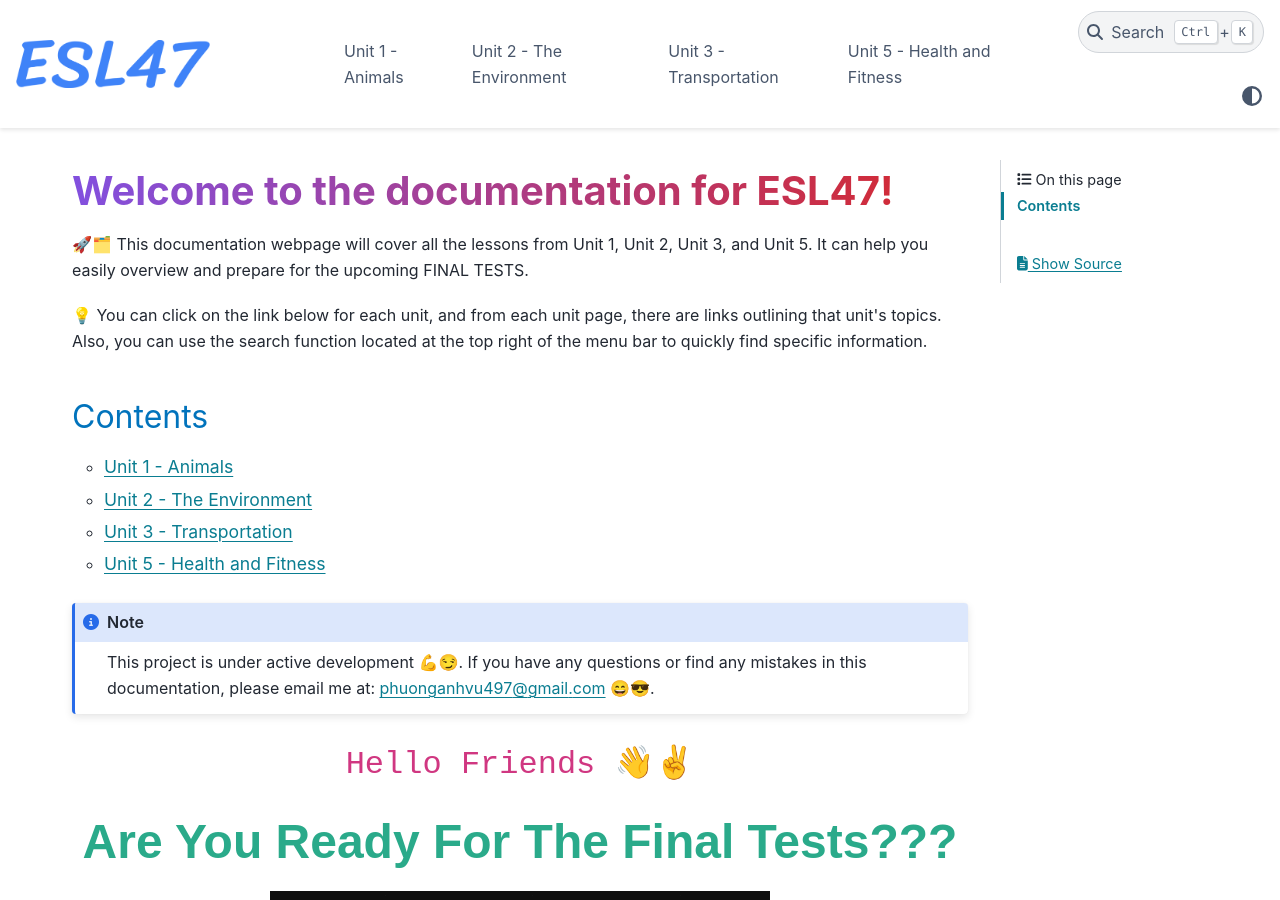
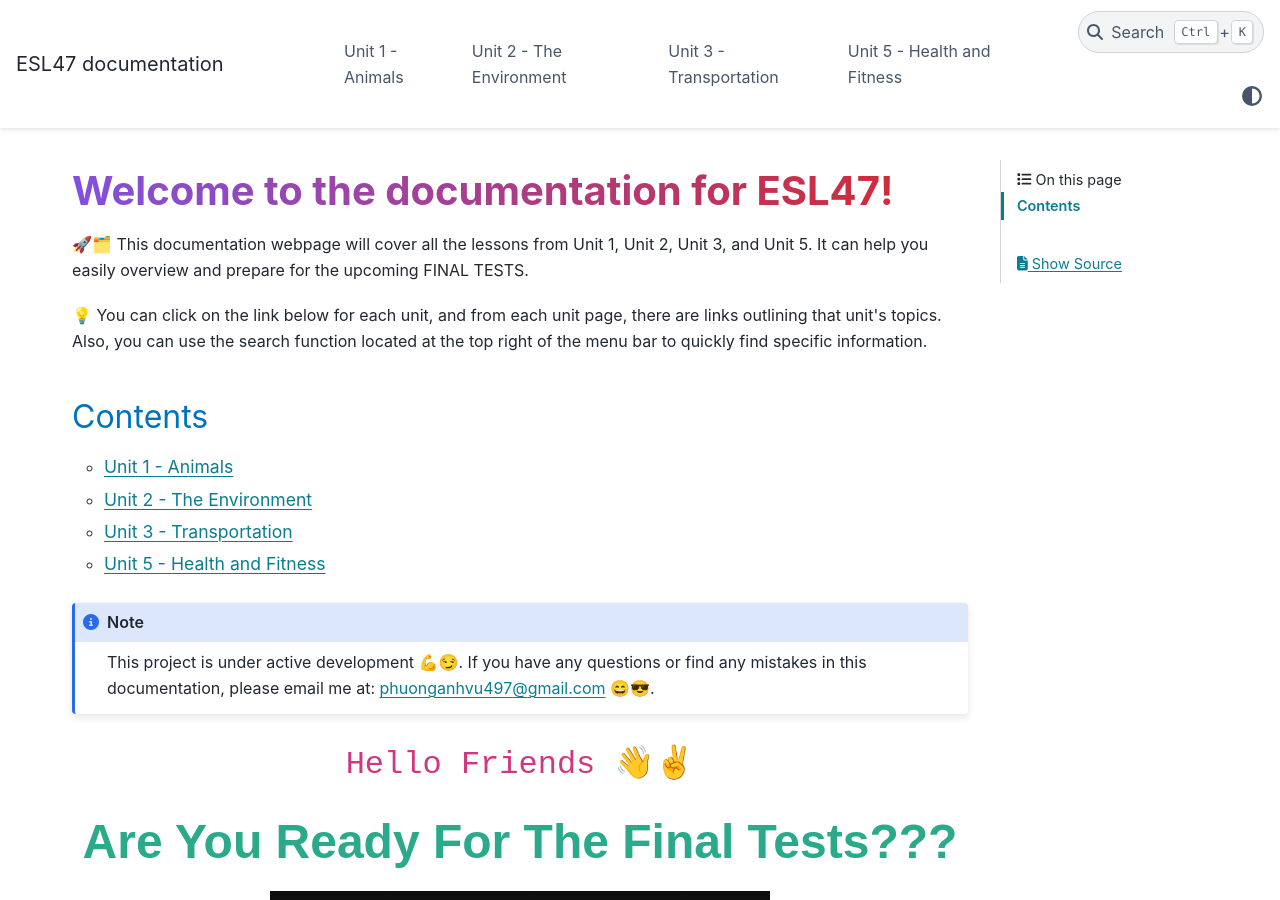
Before and after one commit to vpa24/ESL-47---Intermediate-Low-Integrated-Reading-Writing, a Sphinx documentation site: the page built from docs/source/index.rst, in a window 1280 px wide and 900 px high. Built offline with Sphinx 7.4.7 and the PyData theme 0.15.4, drawn with Linux system fonts in a browser that asks for light colours; some web fonts are replaced.

Commit message:
comment logo config

```diff
--- a/docs/source/conf.py
+++ b/docs/source/conf.py
@@ -28,7 +28,7 @@ intersphinx_disabled_domains = ['std']
 templates_path = ['_templates']
 
 # logo
-html_logo = "_static/logo.png"
+# html_logo = "_static/logo.png"
 
 # -- Options for HTML output
 
```
